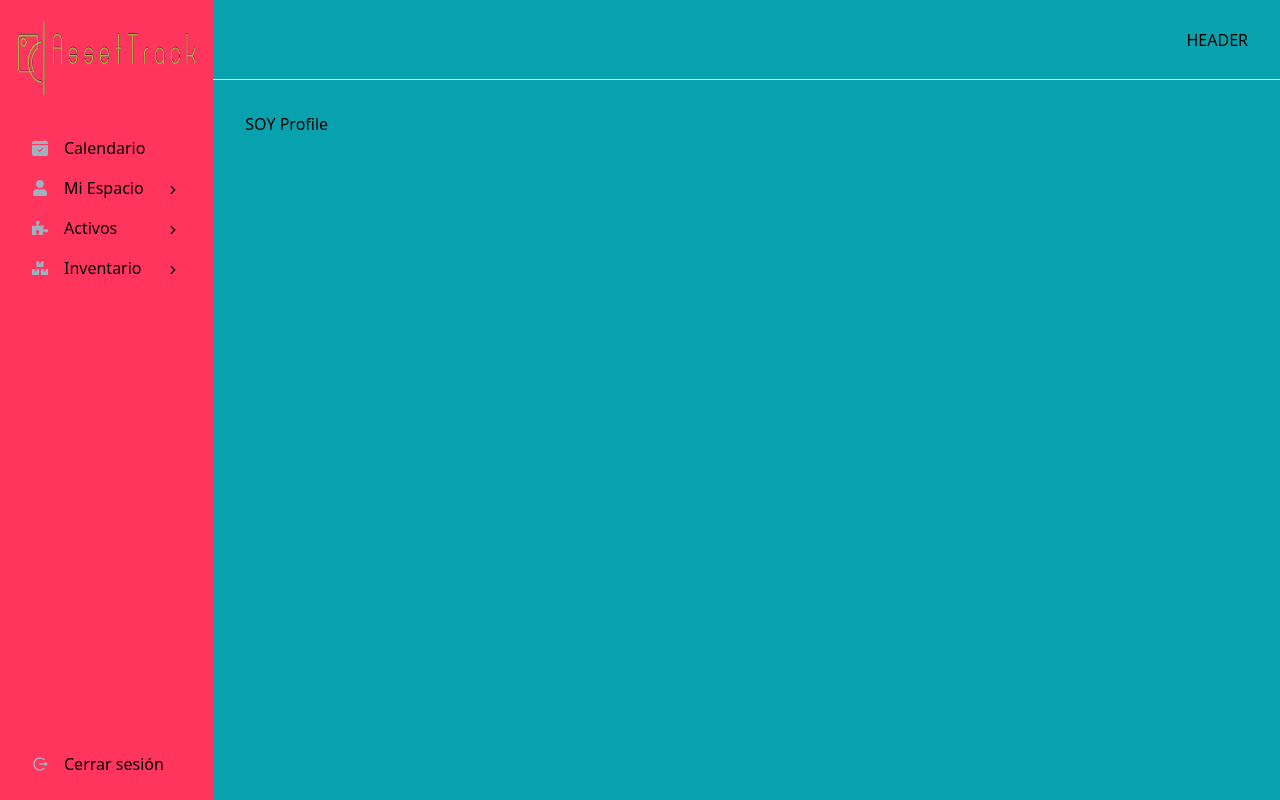
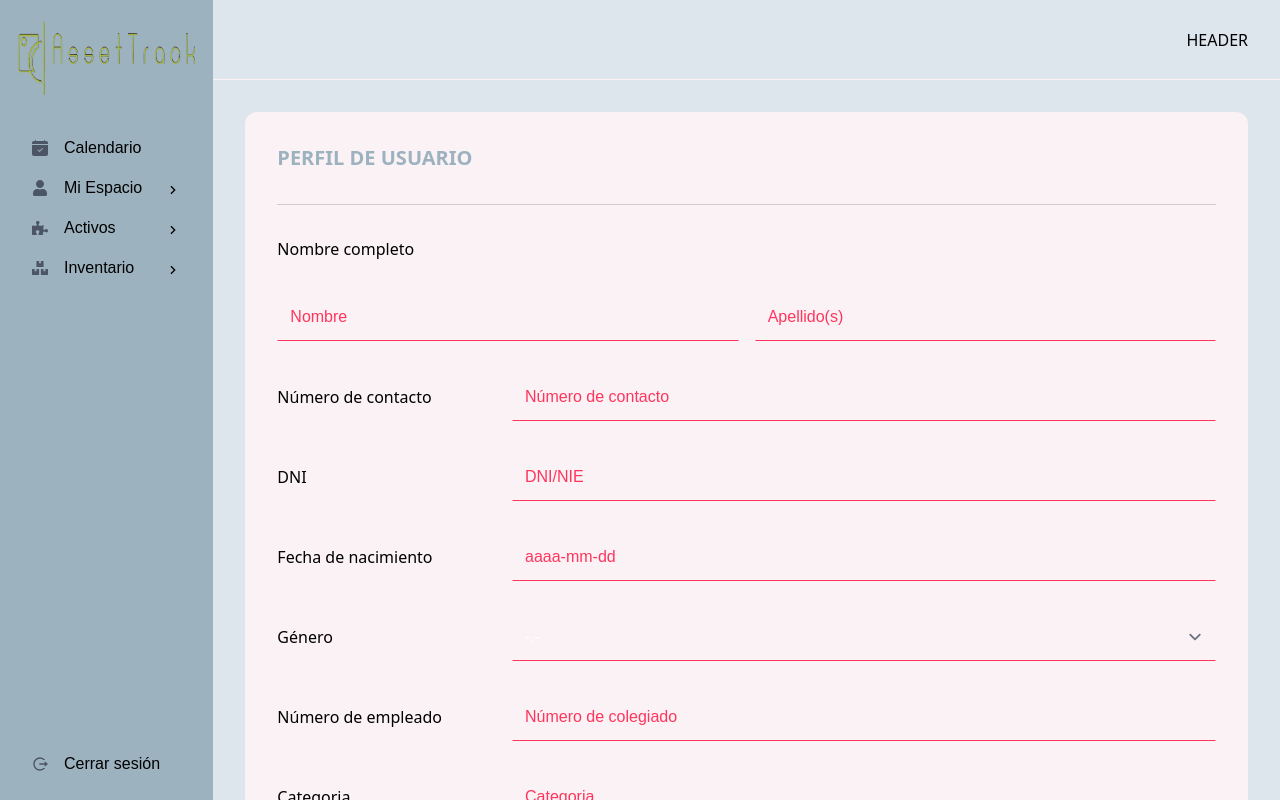
Before and after one commit to Orianig/AssetTrack_Front_React, a React (Vite) app: page /personalArea/profile in a window 1280 px wide. Built offline with nearby package versions, Linux system fonts and the light colour scheme.

Commit message:
refactor: modify general components - erros and details

```diff
--- a/src/App.jsx
+++ b/src/App.jsx
@@ -7,7 +7,7 @@ function App() {
 
   return (
     <>
-       <div className="page-container">
+       <div className="bg-secondary-200">
        <ToastContainer autoClose={3000} />
         <AppRouter/>
       </div>
--- a/src/components/Sidebar.jsx
+++ b/src/components/Sidebar.jsx
@@ -25,7 +25,7 @@ const Sidebar = () => {
   return (
     <>
       <div
-        className={`xl:h-[100vh] overflow-y-scroll fixed xl:static w-[80%] md:w-[40%] lg:w-[30%] xl:w-auto h-full top-0 bg-secondary-300 p-4 flex flex-col justify-between z-50 ${
+        className={`xl:h-[100vh] overflow-y-scroll fixed xl:static w-[80%] md:w-[40%] lg:w-[30%] xl:w-auto h-full top-0 bg-primary p-4 flex flex-col justify-between z-50 ${
           showMenu ? "left-0" : "-left-full"
         } transition-all`}
       >
@@ -37,10 +37,10 @@ const Sidebar = () => {
             {/* CALENDAR*/}
             <Link
               to="/personalArea"
-              className="flex items-center gap-4 py-2 px-4 rounded-lg hover:bg-secondary-900 transition-colors"
+              className="flex items-center gap-4 py-2 px-4 rounded-lg font-work-sans hover:bg-secondary-200 transition-colors"
               onClick={() => setShowMenu(false)}
             >
-              <BsCalendarCheckFill className="text-primary" />
+              <BsCalendarCheckFill className="iconsText" />
               Calendario
             </Link>
             {/* PROFILE*/}
@@ -48,8 +48,8 @@ const Sidebar = () => {
               onClick={() => setShowProfileSubmenu(!showProfileSubmenu)}
               className="sidebarButton"
             >
-              <span className="flex items-center gap-4">
-                <FaUser className="text-primary" /> Mi Espacio
+              <span className="iconsComponent">
+                <FaUser className="iconsText" /> Mi Espacio
               </span>
               <RiArrowRightSLine
                 className={`mt-1 ${
@@ -91,8 +91,8 @@ const Sidebar = () => {
               onClick={() => setShowAssetsSubmenu(!showAssetsSubmenu)}
               className="sidebarButton"
             >
-              <span className="flex items-center gap-4">
-                <FaPuzzlePiece className="text-primary" /> Activos
+              <span className="flex items-center gap-4 font-work-sans">
+                <FaPuzzlePiece className="iconsText" /> Activos
               </span>
               <RiArrowRightSLine
                 className={`mt-1 ${
@@ -134,8 +134,8 @@ const Sidebar = () => {
               onClick={() => setShowInventorySubmenu(!showInventorySubmenu)}
               className="sidebarButton"
             >
-              <span className="flex items-center gap-4">
-                <FaBoxes className="text-primary" /> Inventario
+              <span className="flex items-center gap-4 font-work-sans">
+                <FaBoxes className="iconsText" /> Inventario
               </span>
               <RiArrowRightSLine
                 className={`mt-1 ${
@@ -192,10 +192,10 @@ const Sidebar = () => {
           <nav>
             <Link
             //   to="/login"
-              className="flex items-center gap-4 py-2 px-4 rounded-lg hover:bg-secondary-900 transition-colors"
+              className="flex items-center gap-4 font-work-sans py-2 px-4 rounded-lg hover:bg-secondary-200 transition-colors"
             //   onClick={handleLogout}
             >
-              <RiLogoutCircleRLine className="text-primary" />
+              <RiLogoutCircleRLine className="iconsText" />
               Cerrar sesión
             </Link>
           </nav>
--- a/src/index.css
+++ b/src/index.css
@@ -43,12 +43,25 @@
 /* SIDEBAR COMPONENT */
 
 .sidebarComponent{
-  @apply py-2 px-4 border-l border-gray-500 ml-6 block relative before:w-3 before:h-3 before:absolute before:bg-gray-500 before:rounded-full before:-left-[6.5px] before:top-1/2 before:-translate-y-1/2 before:border-4 before:border-secondary-100 hover:text-white transition-colors
+  @apply py-2 font-work-sans px-4 border-l border-gray-500 ml-6 block relative before:w-3 before:h-3 before:absolute before:bg-gray-500 before:rounded-full before:-left-[6.5px] before:top-1/2 before:-translate-y-1/2 before:border-4 before:border-secondary-100 hover:text-white transition-colors
 }
 
 .sidebarButton{
-  @apply w-full flex items-center justify-between py-2 px-4 rounded-lg hover:bg-secondary-900 transition-colors;
+  @apply w-full flex items-center justify-between py-2 px-4 rounded-lg hover:bg-secondary-200 transition-colors;
 }
 
+.iconsText{
+  @apply text-gray-600 hover:text-primary ;
+}
+
+.iconsComponent{
+  @apply flex items-center gap-4 font-work-sans
+}
+
+/* PROFILE */
+
+.AT-inputProfile{
+  @apply text-sm md:text-base text-start w-full h-12 font-normal text-white font-mulish border-t-transparent border-r-transparent border-l-transparent border-b-secondary-300 bg-transparent placeholder-secondary-300 focus:outline-none shadow-transparent focus:border-r-transparent focus:border-l-transparent focus:border-t-transparent focus:border-b-secondary-100 focus:ring-transparent;
+}
 
 }
--- a/src/pages/Profile/Profile.jsx
+++ b/src/pages/Profile/Profile.jsx
@@ -1,9 +1,183 @@
 import React from "react";
+import CustomButton from '../../components/CustomButton';
 
 const Profile = () => {
-
-    return (
-  <h1> SOY Profile </h1>
-)};
+  return (
+    <>
+      <div className="bg-secondary-100 p-8 rounded-xl mb-8">
+        <h1 className="text-xl text-primary font-bold">PERFIL DE USUARIO</h1>
+        <hr className="my-8 border-gray-500/30" />
+        <form>
+          <div className="flex flex-col gap-y-2 md:flex-row md:items-center mb-8">
+            <div className="w-full md:w-1/4">
+              <p>Nombre completo</p>
+            </div>
+          </div>
+          {/* USER NAME */}
+          <div className="flex flex-col md:flex-row md:items-center gap-y-2 mb-8">
+            <div className="flex-1 flex items-center gap-4">
+              <div className="w-full">
+                <input
+                  type="text"
+                  className="AT-inputProfile"
+                  placeholder="Nombre"
+                  name="name"
+                  // value={userProfile.name}
+                  // onChange={handleChange}
+                />
+              </div>
+              {/* LASTNAME */}
+              <div className="w-full">
+                <input
+                  type="text"
+                  className="AT-inputProfile"
+                  placeholder="Apellido(s)"
+                  name="lastName"
+                  // value={userProfile.lastName}
+                  // onChange={handleChange}
+                />
+              </div>
+            </div>
+          </div>
+          {/* PHONE NUMBER */}
+          <div className="flex flex-col md:flex-row md:items-center gap-y-2 mb-8">
+            <div className="w-full md:w-1/4">
+              <p>Número de contacto</p>
+            </div>
+            <div className="flex-1">
+              <input
+                type="text"
+                className="AT-inputProfile"
+                placeholder="Número de contacto"
+                name="phoneNumber"
+                // value={userProfile.phoneNumber}
+                // onChange={handleChange}
+              />
+            </div>
+          </div>
+          {/* DNI */}
+          <div className="flex flex-col md:flex-row md:items-center gap-y-2 mb-8">
+            <div className="w-full md:w-1/4">
+              <p>DNI</p>
+            </div>
+            <div className="flex-1">
+              <input
+                type="text"
+                className="AT-inputProfile"
+                placeholder="DNI/NIE"
+                name="dni"
+                // value={userProfile.dni}
+                // onChange={handleChange}
+              />
+            </div>
+          </div>
+          {/* BIRTHDATE */}
+          <div className="flex flex-col md:flex-row md:items-center gap-y-2 mb-8">
+            <div className="w-full md:w-1/4">
+              <p>Fecha de nacimiento</p>
+            </div>
+            <div className="flex-1">
+              <input
+                type="text"
+                className="AT-inputProfile"
+                placeholder="aaaa-mm-dd"
+                name="birthdate"
+                // value={userProfile.birthdate}
+                // onChange={handleChange}
+              />
+            </div>
+          </div>
+          {/* GENDER */}
+          <div className="flex flex-col md:flex-row md:items-center gap-y-2 mb-8">
+            <div className="w-full md:w-1/4">
+              <p>Género</p>
+            </div>
+            <div className="flex-1 ">
+              <select
+                className="AT-inputProfile"
+                name="gender"
+                // value={userProfile.gender}
+                // onChange={handleChange}
+              >
+                <option value="Null">-.-</option>
+                <option value="Hombre">Hombre</option>
+                <option value="Mujer">Mujer</option>
+              </select>
+            </div>
+          </div>
+          {/*EMPLOYEE NUMBER*/}
+          <div className="flex flex-col md:flex-row md:items-center gap-y-2 mb-8">
+            <div className="w-full md:w-1/4">
+              <p>Número de empleado</p>
+            </div>
+            <div className="flex-1">
+              <input
+                type="text"
+                className="AT-inputProfile"
+                placeholder="Número de colegiado"
+                name="collegiateNumber"
+                // value={userProfile.collegiateNumber}
+                // onChange={handleChange}
+              />
+            </div>
+          </div>
+          {/* CATEGORY */}
+          <div className="flex flex-col md:flex-row md:items-center gap-y-2 mb-8">
+            <div className="w-full md:w-1/4">
+              <p>Categoria</p>
+            </div>
+            <div className="flex-1 ">
+              <div className="flex-1">
+                <input
+                  type="text"
+                  className="AT-inputProfile"
+                  placeholder="Categoria"
+                  name="Category"
+                  // value={userProfile.collegiateNumber}
+                  // onChange={handleChange}
+                />
+              </div>
+            </div>
+          </div>
+        </form>
+        <div className="flex justify-end">
+          <CustomButton>Guardar</CustomButton>
+        </div>
+      </div>
+      <div className="bg-secondary-100 p-8 rounded-xl mb-8">
+        <h1 className="text-xl text-primary font-bold">USUARIO Y CONTRASEÑA</h1>
+        <hr className="my-8 border-gray-500/30" />
+        {/* Change password */}
+        <form className="mb-8">
+          <div className="flex flex-col md:flex-row md:items-center gap-y-4 justify-between">
+            <div>
+              <h5 className="text-gray-600 text-xl mb-1 font-semibold">
+                Correo electrónico
+              </h5>
+              <p className="text-gray-500 text-sm">
+        {/* {userProfile.collegiateNumber} */}
+      </p>
+      </div>
+            <div>
+            <CustomButton>Cambiar Correo</CustomButton>
+            </div>
+          </div>
+          <hr className="my-8 border-gray-500/30 border-dashed" />
+          <div className="flex flex-col md:flex-row md:items-center gap-y-4 justify-between">
+            <div>
+              <h5 className="text-gray-600 text-xl mb-1 font-semibold">
+                Contraseña
+              </h5>
+              <p className="text-gray-500 text-sm">****************</p>
+            </div>
+            <div>
+            <CustomButton>Cambiar Contraseña</CustomButton>
+            </div>
+          </div>
+        </form>
+      </div>
+    </>
+  );
+};
 
 export default Profile;
```
